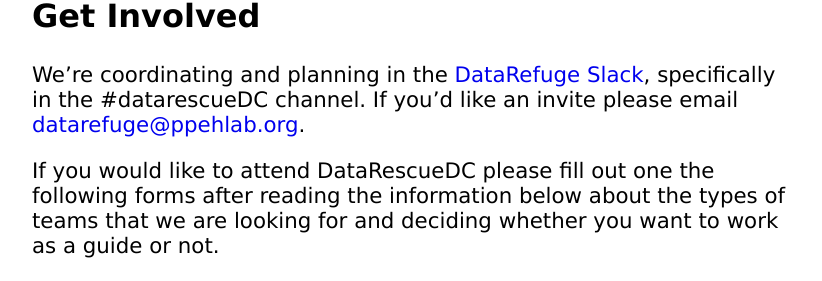
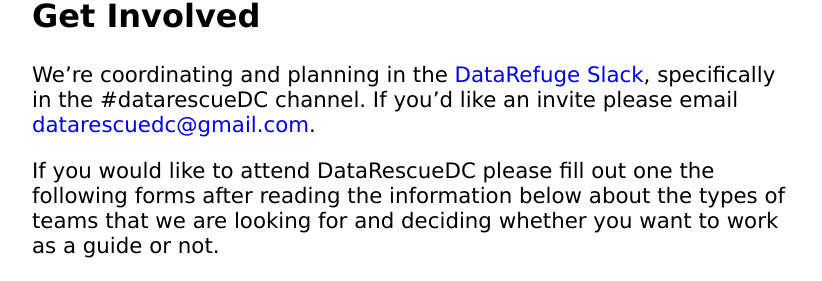
Before and after one commit to datarefuge/datarescue-dc, a Jekyll site: the page built from index.md, in a window 1280 px wide and 900 px high, scrolled down 1882 px. Shown: the part 148-429 px from the top of the window, without its empty margins (224-1046 px from the left). Built offline with Jekyll 4.4.1, drawn with Linux system fonts in a browser that asks for light colours.

Commit message:
updated the email

```diff
--- a/index.md
+++ b/index.md
@@ -40,8 +40,7 @@
 
 ## Get Involved
 
-We're coordinating and planning in the [DataRefuge Slack], specifically in the
-#datarescueDC channel. If you'd like an invite please email [datarefuge@ppehlab.org](mailto:datarefuge@ppehlab.org).
+We're coordinating and planning in the [DataRefuge Slack], specifically in the #datarescueDC channel. If you'd like an invite please email [datarescuedc@gmail.com](mailto:datarescuedc@gmail.com ).
 
 If you would like to attend DataRescueDC please fill out one the following forms
 after reading the information below about the types of teams that we are looking
```
